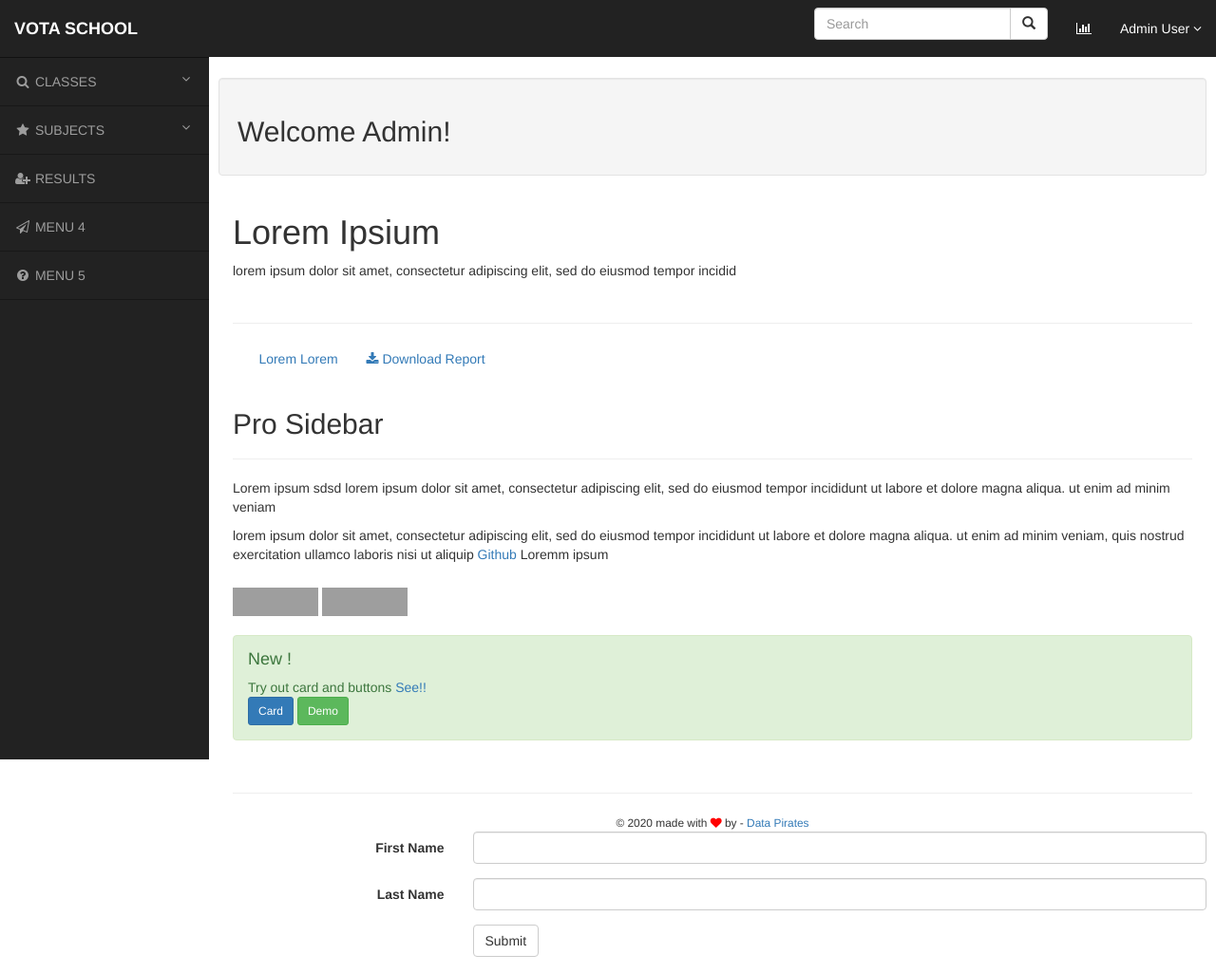
After one commit to Angelamutyota/Vota-Secondary-Exams-Portal, a Django app: template votapp/templates/dash.html in a window 1280 px wide. The commit adds this page. Shown: the whole page at 95% size. Run offline with Django 3.2, Linux system fonts and the light colour scheme; the template is opened without the code that fills it, so the values that code supplies are empty; some libraries are stand-ins or nearby versions; grey boxes are pictures that could not be loaded.

Commit message:
save  changes

```diff
--- a/VotaSec/settings.py
+++ b/VotaSec/settings.py
@@ -80,11 +80,11 @@ DATABASES = {
     'default': {
         'ENGINE': 'django.db.backends.postgresql',
         'NAME': 'vota',
-        'USER': 'jose',
-    'PASSWORD':'joseotis45',
+        'USER': 'postgres',
+        'PASSWORD': '6833',
+        'HOST': 'localhost'
     }
 }
-
 
 # Password validation
 # https://docs.djangoproject.com/en/3.2/ref/settings/#auth-password-validators
--- a/static/css/tdash.css
+++ b/static/css/tdash.css
@@ -1,9 +1,17 @@
 @import url('https://maxcdn.bootstrapcdn.com/font-awesome/4.3.0/css/font-awesome.min.css');
 
 @media(max-width:768px) {
-    body {
-    }
+    body { }
 }
+.navbar {
+    border-radius: 0%;
+    border: none;
+    overflow: hidden;
+    position: sticky;
+    top: 0;left: 0;
+    z-index: 500;
+}
+
 
 #wrapper {
     padding-left: 0;
@@ -24,9 +32,6 @@
         padding: 2px 10px;
     }
 }
-
-/* Top Navigation */
-
 .top-nav {
     padding: 0 15px;
 }
@@ -74,7 +79,7 @@
 @media(min-width:768px) {
     .side-nav {
         position: fixed;
-        top: 0px;
+        top: 60px;
         left: 220px;
         width: 220px;
         margin-left: -220px;
--- /dev/null
+++ b/votapp/templates/dash.html
@@ -0,0 +1,186 @@
+{%extends 'base.html'%}
+{% load bootstrap3 %}
+{% load static%}
+{% block content %}
+
+<head>
+    <link rel="stylesheet" href="{% static 'css/tdash.css' %}">
+    <script src="http://ajax.googleapis.com/ajax/libs/jquery/1.8.3/jquery.min.js"></script>
+
+</head>
+
+<nav class="navbar navbar-inverse" role="navigation">
+    <div class="navbar-header">
+        <button type="button" class="navbar-toggle" data-toggle="collapse" data-target=".navbar-ex1-collapse">
+            <span class="sr-only">Toggle navigation</span>
+            <span class="icon-bar"></span>
+            <span class="icon-bar"></span>
+            <span class="icon-bar"></span>
+        </button>
+        <a class="navbar-brand" href="#" style="padding-top: 20px; font-weight: bold;">VOTA SCHOOL</a>
+    </div>
+    <ul class="nav navbar-right top-nav">
+        <li><a href="#" data-placement="bottom" data-toggle="tooltip" href="#" data-original-title="Stats"><i
+                    class="fa fa-bar-chart-o"></i>
+            </a>
+        </li>
+        <li class="dropdown">
+            <a href="#" class="dropdown-toggle" data-toggle="dropdown">Admin User <b class="fa fa-angle-down"></b></a>
+            <ul class="dropdown-menu">
+                <li><a href="#"><i class="fa fa-fw fa-user"></i> Edit Profile</a></li>
+                <li><a href="#"><i class="fa fa-fw fa-cog"></i> Change Password</a></li>
+                <li class="divider"></li>
+                <li><a href="#"><i class="fa fa-fw fa-power-off"></i> Logout</a></li>
+            </ul>
+        </li>
+    </ul>
+    <div class="collapse navbar-collapse navbar-ex1-collapse">
+        <form class="navbar-form navbar-right" role="search">
+            <div class="input-group">
+                <input type="text" class="form-control" placeholder="Search">
+                <span class="input-group-btn">
+                    <button class="btn btn-default" type="submit"><span class="glyphicon glyphicon-search"
+                            aria-hidden="true"></span></button>
+                </span>
+            </div>
+        </form>
+        <ul class="nav navbar-nav side-nav">
+            <li>
+                <a href="#" data-bs-toggle="dropdown" data-toggle="collapse" data-target="#submenu-1"><i
+                        class="fa fa-fw fa-search"></i> CLASSES
+                    <i class="fa fa-fw fa-angle-down pull-right"></i></a>
+                <ul id="submenu-1" class="collapse">
+                    <li><a href="#"><i class="fa fa-angle-double-right"></i> SUBMENU 1.1</a></li>
+                    <li><a href="#"><i class="fa fa-angle-double-right"></i> SUBMENU 1.2</a></li>
+                    <li><a href="#"><i class="fa fa-angle-double-right"></i> SUBMENU 1.3</a></li>
+                </ul>
+            </li>
+            <li>
+                <a href="#" data-toggle="collapse" data-target="#submenu-2"><i class="fa fa-fw fa-star"></i> SUBJECTS
+                    <i class="fa fa-fw fa-angle-down pull-right"></i></a>
+                <ul id="submenu-2" class="collapse">
+                    <li><a href="#"><i class="fa fa-angle-double-right"></i> SUBMENU 2.1</a></li>
+                    <li><a href="#"><i class="fa fa-angle-double-right"></i> SUBMENU 2.2</a></li>
+                    <li><a href="#"><i class="fa fa-angle-double-right"></i> SUBMENU 2.3</a></li>
+                </ul>
+            </li>
+            <li id="results">
+                <a href="{% url 'tdash' %}"><i class="fa fa-fw fa-user-plus"></i> RESULTS</a>
+            </li>
+            <li id="students">
+                <a href="/"><i class="fa fa-fw fa-paper-plane-o"></i> MENU 4</a>
+            </li>
+            <li>
+                <a href="/"><i class="fa fa-fw fa fa-question-circle"></i> MENU 5</a>
+            </li>
+        </ul>
+    </div>
+</nav>
+<div id="wrapper">
+    <div id="page-wrapper">
+        <div id="view_student">
+            <div class="container-fluid">
+                <div class="row" id="main">
+                    <div class="col-sm-12 col-md-12 well" id="content">
+                        <h2>Welcome Admin!</h2>
+                    </div>
+                </div>
+            </div>
+            <div class="container-fluid">
+                <div class="row">
+                    <div class="form-group col-md-12">
+                        <h1>Lorem Ipsium</h1>
+                        <p>lorem ipsum dolor sit amet, consectetur adipiscing elit, sed do eiusmod tempor incidid</p>
+
+                    </div>
+                </div>
+
+                <hr>
+                <div class="row">
+                    <div class="form-group col-md-12">
+                        <a href="/" class="btn btn-secondary" target="_blank">
+                            <i class="fab fa-github"></i> Lorem Lorem</a>
+                        <a href="/" class="btn btn-outline-secondary" target="_blank">
+                            <i class="fa fa-download"></i> Download Report</a>
+                    </div>
+                </div>
+            </div>
+            <div class="container-fluid">
+                <h2>Pro Sidebar</h2>
+                <hr>
+                <div class="row">
+                    <div class="form-group col-md-12">
+                        <p>Lorem ipsum sdsd lorem ipsum dolor sit amet, consectetur adipiscing elit, sed do eiusmod
+                            tempor
+                            incididunt ut labore et dolore magna aliqua. ut enim ad minim veniam</p>
+                        <p>lorem ipsum dolor sit amet, consectetur adipiscing elit, sed do eiusmod tempor incididunt ut
+                            labore et dolore magna aliqua. ut enim ad minim veniam, quis nostrud exercitation ullamco
+                            laboris nisi ut aliquip <a href="https://github.com/azouaoui-med/pro-sidebar-template"
+                                target="_blank">
+                                Github</a> Loremm ipsum</p>
+                    </div>
+                    <div class="form-group col-md-12">
+                        <iframe
+                            src="https://ghbtns.com/github-btn.html?user=azouaoui-med&repo=pro-sidebar-template&type=star&count=true&size=small"
+                            frameborder="0" scrolling="0" width="90px" height="30px"></iframe>
+                        <iframe
+                            src="https://ghbtns.com/github-btn.html?user=azouaoui-med&repo=pro-sidebar-template&type=fork&count=true&size=small"
+                            frameborder="0" scrolling="0" width="90px" height="30px"></iframe>
+                    </div>
+                    <div class="form-group col-md-12">
+                        <div class="alert alert-success" role="alert">
+                            <h4 class="alert-heading">New !</h4>
+                            <p>Try out card and buttons <a href="/" target="_blank">See!!</a> <a href="/"
+                                    target="_blank">
+                                </a></p>
+                            <a href="/" target="_blank" class="btn btn-sm btn-primary mr-2">
+                                Card</a>
+                            <a href="/" target="_blank" class="btn btn-sm btn-success">
+                                Demo</a>
+
+                        </div>
+
+                    </div>
+                </div>
+                <hr>
+
+                <footer class="text-center">
+                    <div class="mb-2">
+                        <small>
+                            © 2020 made with <i class="fa fa-heart" style="color:red"></i> by - <a target="_blank"
+                                rel="noopener noreferrer">
+                                Data Pirates
+                            </a>
+                        </small>
+                    </div>
+                </footer>
+            </div>
+        </div>
+        <div id="update_results">
+            <form action="/html/tags/html_form_tag_action.cfm" class="form-horizontal">
+                <div class="form-group">
+                    <label for="first_name" class="col-xs-3 control-label">First Name</label>
+                    <div class="col-xs-9">
+                        <input type="text" class="form-control" id="first_name" name="first_name">
+                    </div>
+                </div>
+                <div class="form-group">
+                    <label for="last_name" class="col-xs-3 control-label">Last Name</label>
+                    <div class="col-xs-9">
+                        <input type="text" class="form-control" id="last_name" name="last_name">
+                    </div>
+                </div>
+                <div class="form-group">
+                    <div class="col-xs-offset-3 col-xs-9">
+                        <button type="submit" class="btn btn-default">Submit</button>
+                    </div>
+                </div>
+            </form>
+        </div>
+    </div>
+</div>
+{% endblock %}
+<!--End of the block content-->
+{% block scripts %} {{block.super}}
+  <script type="text/javascript" src="{%static 'js/toggle.js'%}"></script>
+{% endblock %}
--- a/votapp/views.py
+++ b/votapp/views.py
@@ -4,10 +4,8 @@ from django.shortcuts import render
 def tdash(request):
     return render(request, 'tdash.html')
 
-
-
 def index(request):
-    return render(request, 'tdash.html')
+    return render(request, 'dash.html')
 
 def exam1 (request):
       return render(request, 'exam1.html')
```
Also changed, not shown: votapp/templates/tdash.html (+11 -25 lines).
